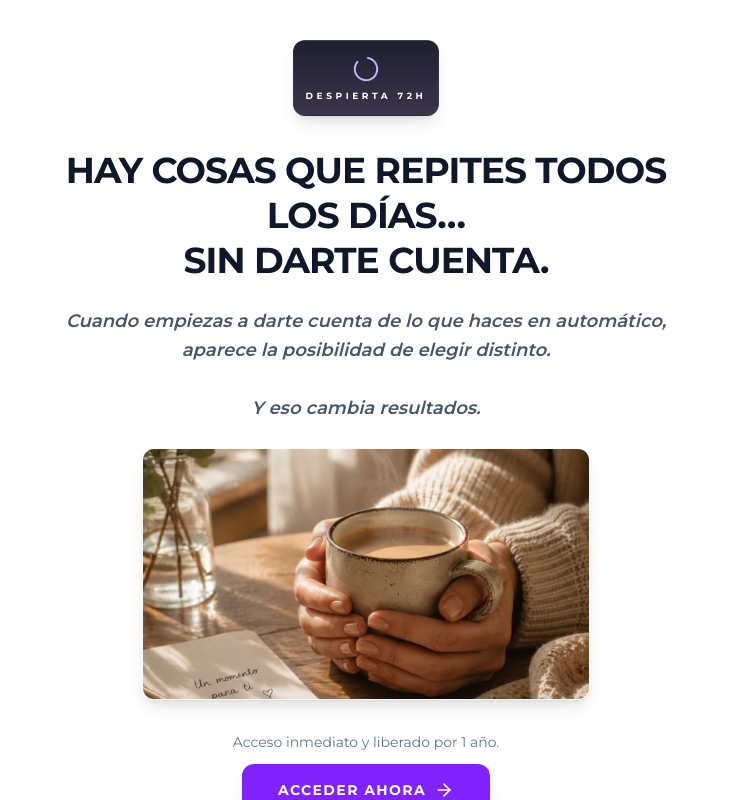
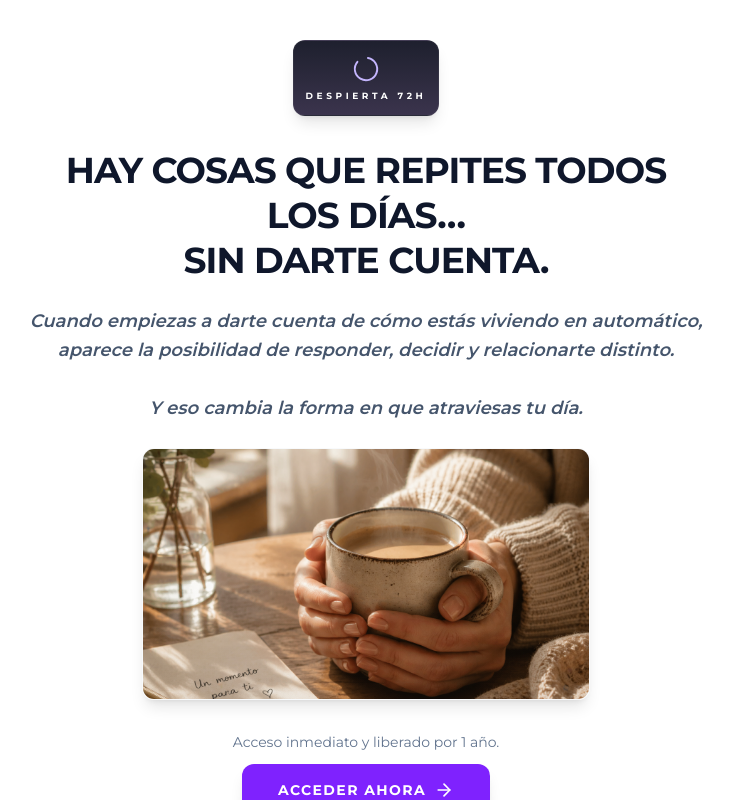
Before and after one commit to cursossolange/despierta-72h, a React (Vite) app: page / in a window 1280 px wide. Shown: the top 800 px of the page, without its empty margins (274-1007 px from the left). Built offline with nearby package versions, Linux system fonts and the light colour scheme; no server answers.

Commit message:
Update LandingPage.tsx

```diff
--- a/src/components/LandingPage.tsx
+++ b/src/components/LandingPage.tsx
@@ -174,9 +174,9 @@ export default function LandingPage({ onPurchase }: LandingPageProps) {
             {/* 3. Bajada breve */}
         <div className="max-w-5xl mx-auto mb-5 md:mb-6">
 <p className="text-sm md:text-lg text-slate-600 leading-relaxed font-semibold italic max-w-3xl mx-auto">
-  Cuando empiezas a darte cuenta de lo que haces en automático,<br />
-  aparece la posibilidad de elegir distinto.<br /><br />
-  Y eso cambia resultados.
+  Cuando empiezas a darte cuenta de cómo estás viviendo en automático,<br />
+  aparece la posibilidad de responder, decidir y relacionarte distinto.<br /><br />
+  Y eso cambia la forma en que atraviesas tu día.
 </p>
 </div>
 
```
